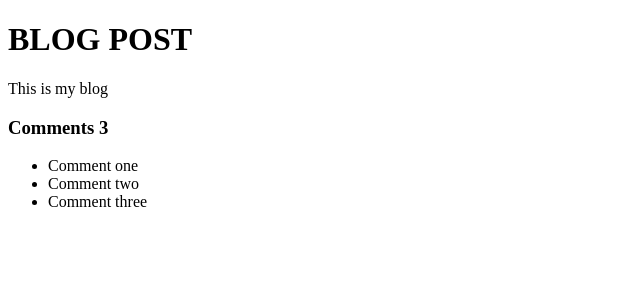
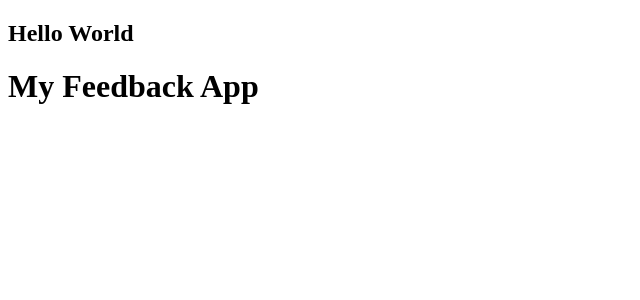
Before and after one commit to nish10/Feedback-App-React, a React (Create React App) app in the folder feedback-app/: page / in a window 1280 px wide. Shown: the top 300 px of the page, without its empty margins (0-640 px from the left). Built offline with nearby package versions, Linux system fonts and the light colour scheme.

Commit message:
hader component added

```diff
--- a/feedback-app/src/App.js
+++ b/feedback-app/src/App.js
@@ -1,37 +1,14 @@
 import React from 'react'
-
+import Header from './components/Header'
 
 function App() {
-  const title = 'Blog Post'
-  const body = 'This is my blog'
-  const comments = [
-    {id: 1, text: 'Comment one'},
-    {id: 2, text: 'Comment two'},
-    {id: 3, text: 'Comment three'},
-  ]
-  const loading = false
-  const showComments = true
-
-  if (loading) return <h1>Loading...</h1>
-
-  const commentBlocks = (
-        <div className="comments">
-        <h3>Comments {comments.length}</h3>
-        <ul>
-            {comments.map((comment, index) => {
-              return (<li key={index}>{comment.text}</li>)
-            })}
-        </ul>
+  return (
+    <>
+      <Header text='Hello World'/>
+      <div className='container'>
+        <h1>My Feedback App</h1>
       </div>
-      )
-
-  return (
-    <div className='container'>
-      <h1>{title.toUpperCase() }</h1>
-      <p>{body}</p>
-
-      {showComments && commentBlocks}
-    </div>
+    </>
   )
 }
 
--- /dev/null
+++ b/feedback-app/src/components/Header.jsx
@@ -0,0 +1,13 @@
+import React from 'react'
+
+function Header(props) {
+  return (
+  <header>
+    <div className="container">
+      <h2>{props.text}</h2>
+    </div>
+  </header>
+  )
+}
+
+export default Header
```
